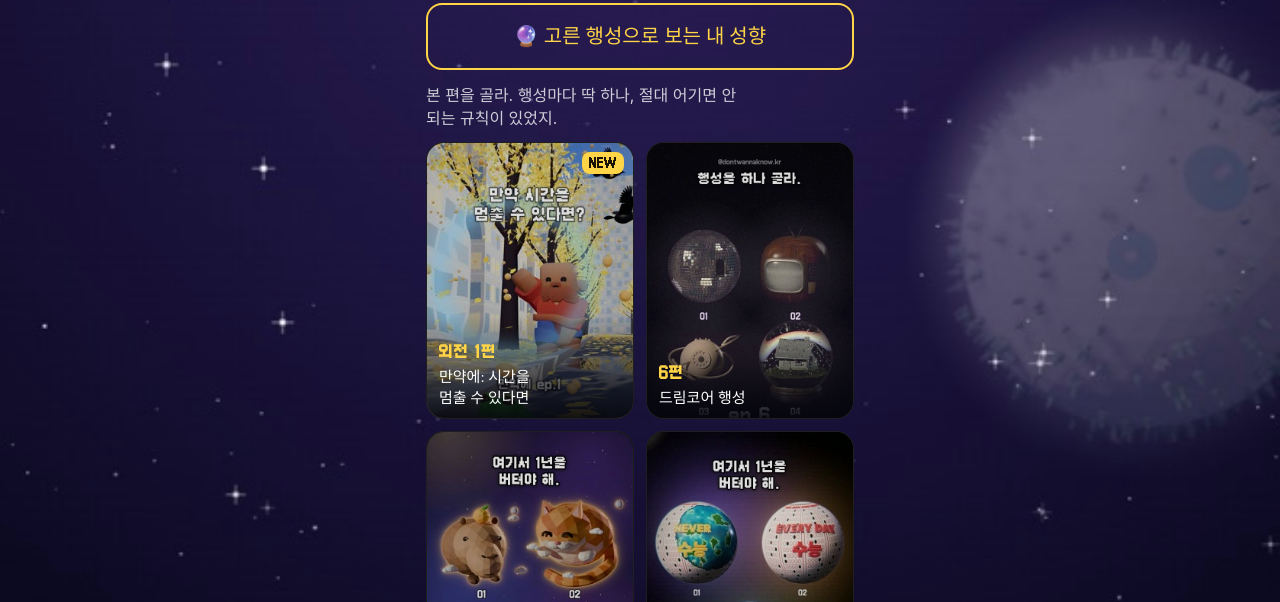
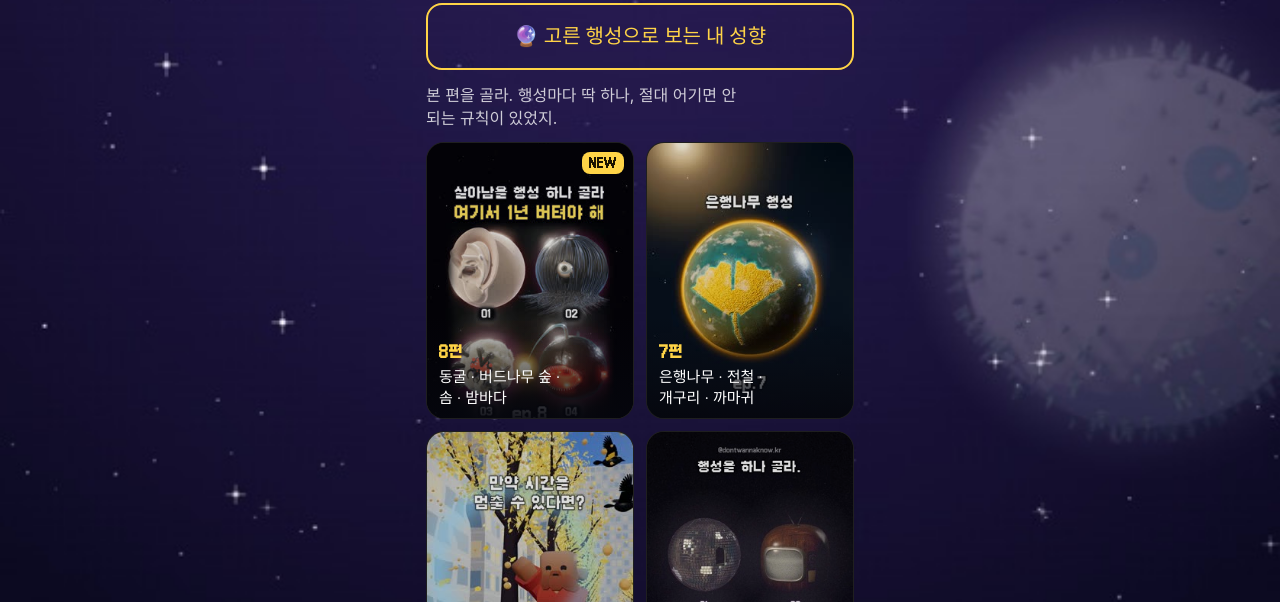
Before and after one commit to amioriginal/dwk-quiz, a plain HTML site: page index.html in a window 1280 px wide. Shown: the part 155-757 px from the top of the page. Drawn offline with Linux system fonts and the light colour scheme; no server answers; a web font is replaced by a local one.

Commit message:
feat(퀴즈): 7편 은행나무·전철·개구리·까마귀 · 8편 동굴·버드나무 숲·솜·밤바다 문제 각 8개 + 표지·행성 그림 · 공포 행성 페이지에 세 개의 문 결과 링크(from 꼬리표 이어 붙임)

```diff
--- a/data.js
+++ b/data.js
@@ -4,6 +4,32 @@
 //   qs: 문제들 { img: img/ 안의 행성 그림(없으면 생략), q: 질문, a: 정답, w: [오답 2개] }
 //   정답은 영상 자막에 실제로 나온 문장만 쓴다(스포 = 그 편을 본 사람만 아는 것).
 window.QUIZ_DATA = [
+  {
+    no: '8편', title: '동굴 · 버드나무 숲 · 솜 · 밤바다', cover: 'ep08', reel: 'https://www.instagram.com/reel/DgH-s2tDH4f/',
+    qs: [
+      { img: 'p08_1', q: '동굴 행성. 동굴은 밤마다 어디로 와?', a: '소리 쪽으로 와', w: ['불빛 쪽으로 와', '냄새 쪽으로 와'] },
+      { img: 'p08_1', q: '동굴 행성 생존 규칙은?', a: '여기선 1년 동안 한마디도 하지 마', w: ['밤에는 창문을 열지 마', '동굴 안에서 노래하지 마'] },
+      { img: 'p08_2', q: '버드나무 숲 행성. 가지는 언제만 움직여?', a: '아무도 안 볼 때만', w: ['바람이 불 때만', '해가 진 뒤에만'] },
+      { img: 'p08_2', q: '버드나무 숲 행성 생존 규칙은?', a: '버드나무한테 절대 등 돌리지 마', w: ['가지 사이로 걷지 마', '아침에는 숲에 들어가지 마'] },
+      { img: 'p08_3', q: '솜 행성. 뛰어서 솜이 출렁이면 지평선에서 올라오는 건?', a: '털 난 다리', w: ['은빛 실타래', '솜사탕 구름'] },
+      { img: 'p08_3', q: '솜 행성 생존 규칙은?', a: '솜 위에선 절대 뛰지 마', w: ['솜 위에 눕지 마', '은빛 실은 만지지 마'] },
+      { img: 'p08_4', q: '밤바다 행성. 어젯밤 무슨 일이 있었어?', a: '물고기가 다 사라졌어', w: ['하늘의 불빛이 꺼졌어', '작은 배가 사라졌어'] },
+      { img: 'p08_4', q: '밤바다 행성 생존 규칙은?', a: '불빛이 아무리 예뻐도 따라가지 마', w: ['밤바다에 배를 띄우지 마', '물고기 떼를 따라가지 마'] },
+    ],
+  },
+  {
+    no: '7편', title: '은행나무 · 전철 · 개구리 · 까마귀', cover: 'ep07', reel: 'https://www.instagram.com/reel/Df_2OnZlDdp/',
+    qs: [
+      { img: 'p07_1', q: '은행나무 행성. 열매를 밟는 순간?', a: '행성 전체에 지독한 냄새가 퍼져', w: ['나무가 전부 쓰러져', '잎이 한꺼번에 떨어져'] },
+      { img: 'p07_1', q: '은행나무 행성 생존 규칙은?', a: '열매는 절대 밟지 마', w: ['바람 부는 날엔 나가지 마', '노란 잎은 줍지 마'] },
+      { img: 'p07_2', q: '전철 행성. 가만히 앉아 졸다가 눈을 뜨면?', a: '1년이 지나 있어', w: ['종점에 도착해 있어', '창밖이 바다로 변해 있어'] },
+      { img: 'p07_2', q: '전철 행성 생존 규칙은?', a: '절대 앉지 마', w: ['창밖을 보지 마', '다음 역에서 내리지 마'] },
+      { img: 'p07_3', q: '개구리는 먹이를 삼킬 때 뭘 해?', a: '눈알을 입속으로 넣어', w: ['혀를 끝까지 말아 넣어', '앞발로 입을 막아'] },
+      { img: 'p07_3', q: '개구리 행성 생존 규칙은?', a: '개구리 앞에선 절대 움직이지 마', w: ['논물에 비친 하늘을 보지 마', '개구리와 눈을 마주치지 마'] },
+      { img: 'p07_4', q: '까마귀 행성. 까마귀는 사람의 뭘 기억해?', a: '사람 얼굴을 기억해', w: ['사람 목소리를 기억해', '사람 냄새를 기억해'] },
+      { img: 'p07_4', q: '1년 동안 매일 인사해 주면 까마귀는?', a: '창가에 반짝이는 걸 하나씩 두고 가', w: ['매일 아침 노래를 불러 줘', '어깨 위에 앉아 따라다녀'] },
+    ],
+  },
   {
     no: '외전 1편', title: '만약에: 시간을 멈출 수 있다면', cover: 'if01', reel: 'https://www.instagram.com/reel/DgCzHrdCZV0/',
     qs: [
--- a/fear/fear.js
+++ b/fear/fear.js
@@ -4,4 +4,6 @@
   if (!/^(inpock|ig|igstory|igbio|yt|tt|fb|qr)$/.test(f)) return;
   var a = document.querySelectorAll('a.p');
   for (var i = 0; i < a.length; i++) a[i].href = a[i].getAttribute('href') + '?from=' + f;
+  var d = document.querySelector('a[data-t="go_door"]'); // 세 개의 문(/door/)으로 가는 글 링크에도 같은 꼬리표
+  if (d) d.href = d.getAttribute('href') + '?from=' + f;
 })();
```
Also changed, not shown: fear/index.html (+2 -0 lines), img/ep07.jpg (added), img/ep08.jpg (added), img/p07_1.jpg (added), img/p07_2.jpg (added), img/p07_3.jpg (added), img/p07_4.jpg (added), img/p08_1.jpg (added), img/p08_2.jpg (added), img/p08_3.jpg (added), img/p08_4.jpg (added).
